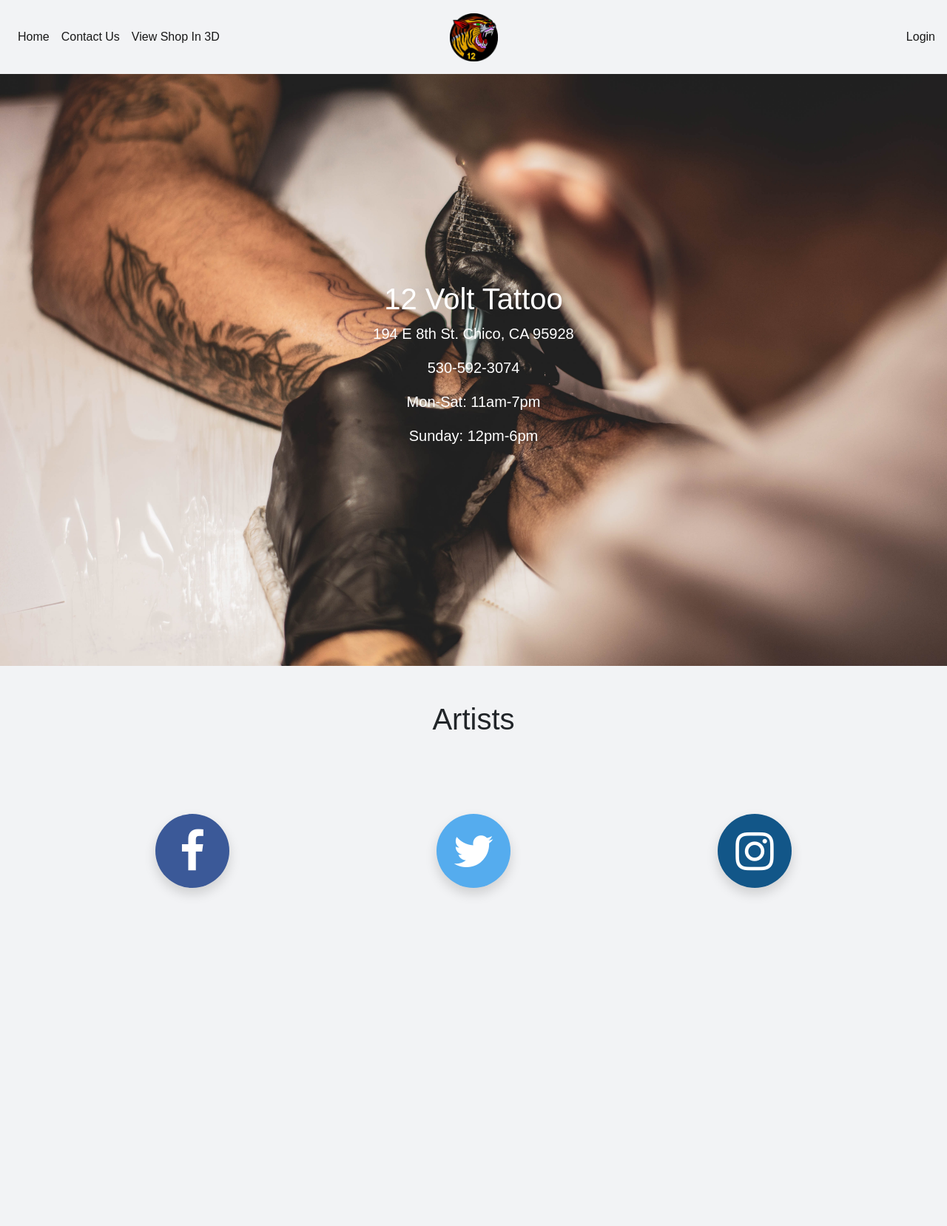
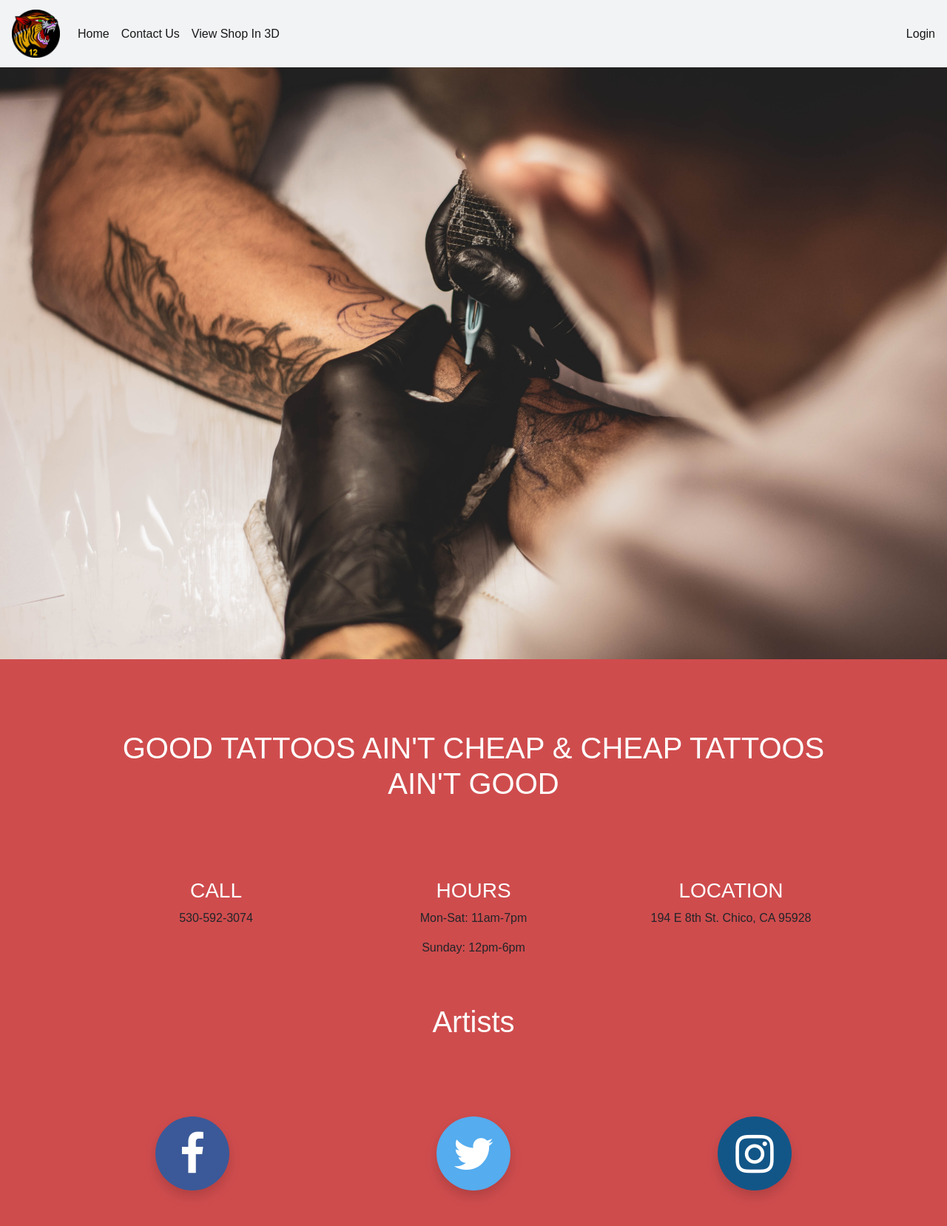
Before and after one commit to dlhedglin/CINS465-final-project, a Django app: template mysite/myapp/templates/home.html in a window 1280 px wide. Shown: the whole page at 74% size. Before the commit the page ends 1211 px from the top, so only its background shows below. Run offline with Django 3.2, Linux system fonts and the light colour scheme; the template is opened without the code that fills it, so the values that code supplies are empty; some libraries are stand-ins or nearby versions; some web fonts are replaced.

Commit message:
changed some css

```diff
--- a/mysite/myapp/templates/base.html
+++ b/mysite/myapp/templates/base.html
@@ -17,7 +17,7 @@
         /* {% comment %} https: //startbootstrap.com/snippets/full-image-header/ {% endcomment %} */
         body {
             font-family: 'B612', sans-serif;
-            background: #F2F3F5;
+            background: #fff;
         }
         .navbar {
             background: #F2F3F5;
@@ -69,19 +69,18 @@
             background: #dd4b39;
             color: white;
         }
-        .navbar-brand.abs{
+        {% comment %} .navbar-brand.abs{
             position: absolute;
             text-align :center;
             left: 0;
-            width: 100%;
-        }
-        .navbar {
+        } {% endcomment %}
+        {% comment %} .navbar {
             height: 100px;
-        }
+        } {% endcomment %}
     </style>
 </head>
 
-<body>
+<body style="background-color: #cf4c4d">
     <nav class="navbar sticky-top navbar-expand-lg navbar-light text-center">
         <a class="navbar-brand abs text-center" href="/">
             <img src="{% static "favicon.png" %}" width="65" height="65" class="d-inline-block align-top" alt="">
--- a/mysite/myapp/templates/home.html
+++ b/mysite/myapp/templates/home.html
@@ -2,7 +2,7 @@
 {% block content %}
 {% load static %}
 <header class="masthead" style="background-image: url('{% static "gradient.jpg" %}')">
-  <div class="container h-100">
+  {% comment %} <div class="container h-100">
     <div class="row h-100 align-items-center">
       <div class="col-12 text-center">
         <h1 class="text-white ">12 Volt Tattoo</h1>
@@ -12,10 +12,28 @@
         <p class="lead text-white">Sunday: 12pm-6pm</p>
       </div>
     </div>
-  </div>
+  </div> {% endcomment %}
 </header>
 <div class="container py-5 text-center">
-  <h1>Artists</h1>
+  <div class="container">
+  <h1 class="text-white p-5">GOOD TATTOOS AIN'T CHEAP & CHEAP TATTOOS AIN'T GOOD</h1>
+  </div>
+  <div class="row  p-5 justify-content-center">
+    <div class="col-4">
+      <h3 class="text-white">CALL</h3>
+      <p>530-592-3074</p>
+    </div>
+    <div class="col-4">
+      <h3 class="text-white">HOURS</h3>
+      <p>Mon-Sat: 11am-7pm</p>
+      <p>Sunday: 12pm-6pm</p>
+    </div>
+    <div class="col-4">
+      <h3 class="text-white">LOCATION</h3>
+      <p>194 E 8th St. Chico, CA 95928</p>
+    </div>
+  </div>
+  <h1 class="text-white">Artists</h1>
   <div class="card-columns">
     {% for artist in artists %}
     <div class="card border-0 shadow">
```
